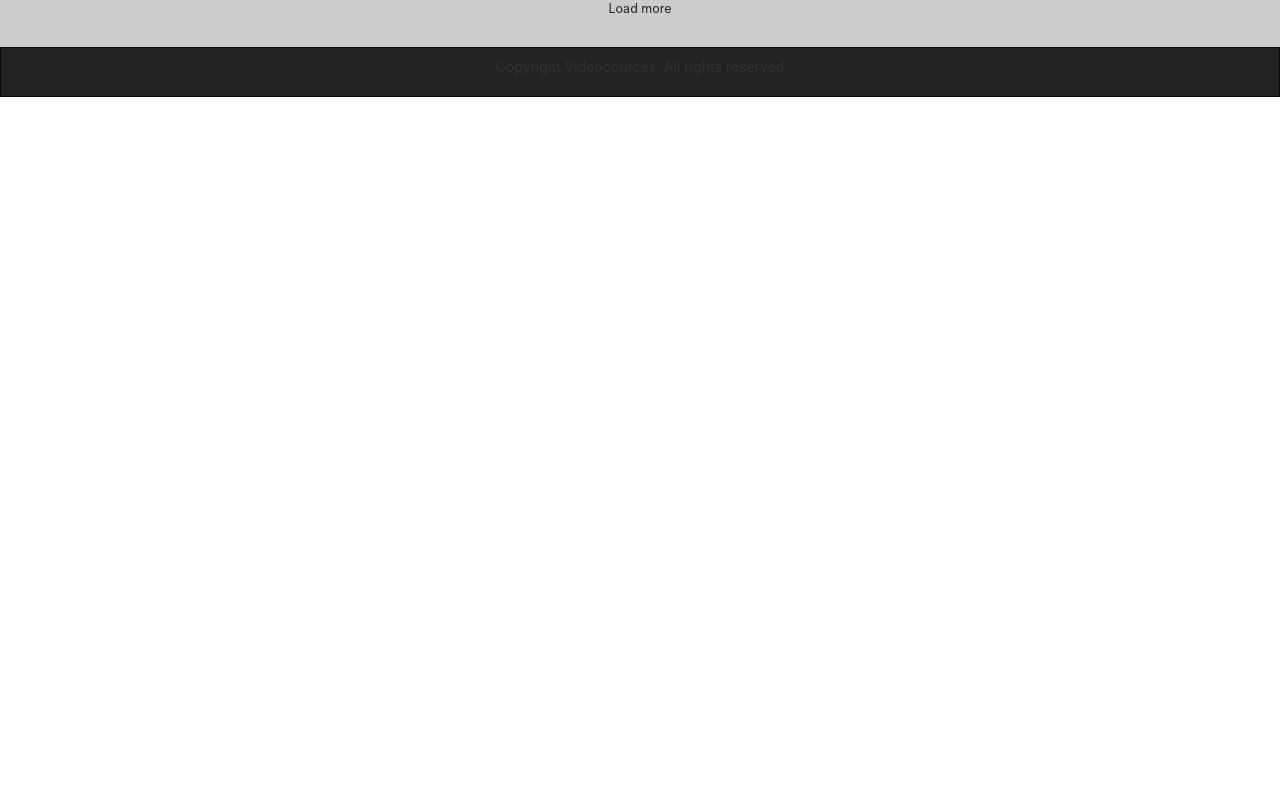
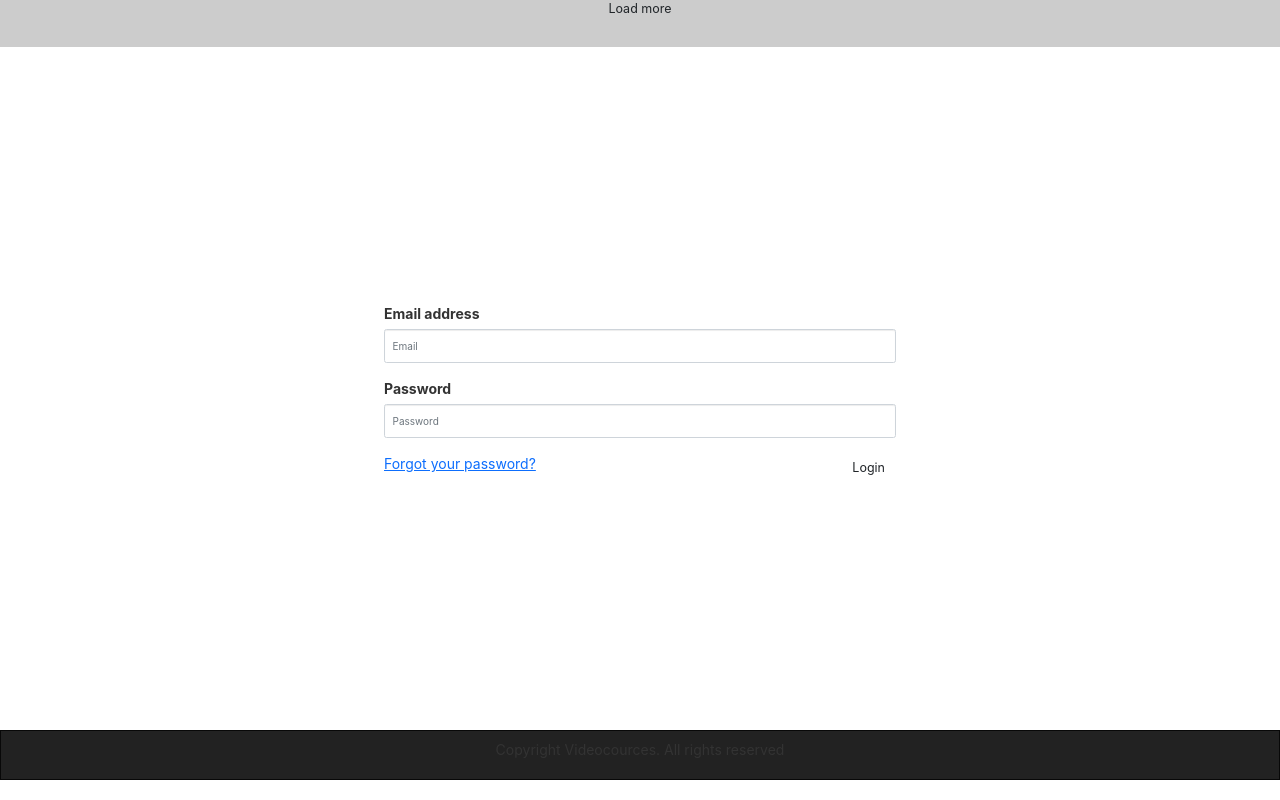
Before and after one commit to lenadgit/angular-project-epam, an Angular app: page / in a window 1280 px wide. Shown: the part 1068-1868 px from the top of the page. Before the commit the page ends 1185 px from the top, so only its background shows below. Built offline with nearby package versions, Linux system fonts and the light colour scheme.

Commit message:
add service and signin-component

```diff
--- a/src/app/app.component.html
+++ b/src/app/app.component.html
@@ -24,6 +24,7 @@
 <app-breadcrumbs></app-breadcrumbs>
 <app-searchsection (emitSearchValue)="onSearchValue($event)"></app-searchsection>
 <app-courselist [searchValueResult]="searchValue"></app-courselist>
+<app-signin></app-signin>
 <app-footer></app-footer>
 
 <router-outlet></router-outlet>
--- a/src/app/app.module.ts
+++ b/src/app/app.module.ts
@@ -9,6 +9,8 @@ import { BreadcrumbsComponent } from './components/core/breadcrumbs/breadcrumbs.
 import { SearchsectionComponent } from './components/core/page/searchsection/searchsection.component';
 import { CourselistComponent } from './components/core/page/courselist/courselist.component';
 import { CoursedateDirective } from './directives/coursedate.directive';
+import { AuthserviceService } from './services/auth/authservice.service';
+import { SigninComponent } from './components/core/auth/signin/signin.component';
 
 @NgModule({
   declarations: [
@@ -19,12 +21,13 @@ import { CoursedateDirective } from './directives/coursedate.directive';
     SearchsectionComponent,
     CourselistComponent,
     CoursedateDirective,
+    SigninComponent,
   ],
   imports: [
     BrowserModule,
     AppRoutingModule
   ],
-  providers: [],
+  providers: [AuthserviceService],
   bootstrap: [AppComponent]
 })
 export class AppModule { }
--- /dev/null
+++ b/src/app/components/core/auth/signin/signin.component.css
@@ -0,0 +1,9 @@
+body {
+    background: #c4c4c4;
+}
+.form-wrapper {
+    width: 40%;
+    min-width: 300px;
+    display: block;
+    margin: 20% auto;
+}
--- /dev/null
+++ b/src/app/components/core/auth/signin/signin.component.html
@@ -0,0 +1,17 @@
+<div class = "wrapper">
+<div class = "form-wrapper">
+<form>
+  <div class="form-group">
+    <label for="exampleInputEmail1">Email address</label>
+    <input type="email" class="form-control" id="exampleInputEmail1" placeholder="Email">
+  </div>
+  <div class="form-group">
+    <label for="exampleInputPassword1">Password</label>
+    <input type="password" class="form-control" id="exampleInputPassword1" placeholder="Password">
+  </div>
+  <a href = "">Forgot your password?</a>
+
+  <button type="submit" class="btn btn-default btn-lg pull-right">Login</button>
+</form>
+</div>
+</div>
--- /dev/null
+++ b/src/app/components/core/auth/signin/signin.component.ts
@@ -0,0 +1,23 @@
+import { Component, OnInit } from '@angular/core';
+import { AuthserviceService } from '../../../../services/auth/authservice.service';
+
+@Component({
+  selector: 'app-signin',
+  templateUrl: './signin.component.html',
+  styleUrls: ['./signin.component.css']
+})
+export class SigninComponent implements OnInit {
+
+	//loginForm: FormGroup;
+	loginForm: string;
+	logout: []; // what the type of data should be here
+	isAuthenticated: boolean;
+	//getUserInfo: loginForm; // should return user login. Is it correct value?
+
+  constructor(private _authserviceService: AuthserviceService) { }
+
+  ngOnInit() {
+
+  }
+
+}
--- /dev/null
+++ b/src/app/services/auth/authservice.service.ts
@@ -0,0 +1,9 @@
+import { Injectable } from '@angular/core';
+
+@Injectable({
+  providedIn: 'root'
+})
+export class AuthserviceService {
+
+  constructor() { }
+}
```
Also changed, not shown: 2 other files (tests, documents, lock files or other folders).
